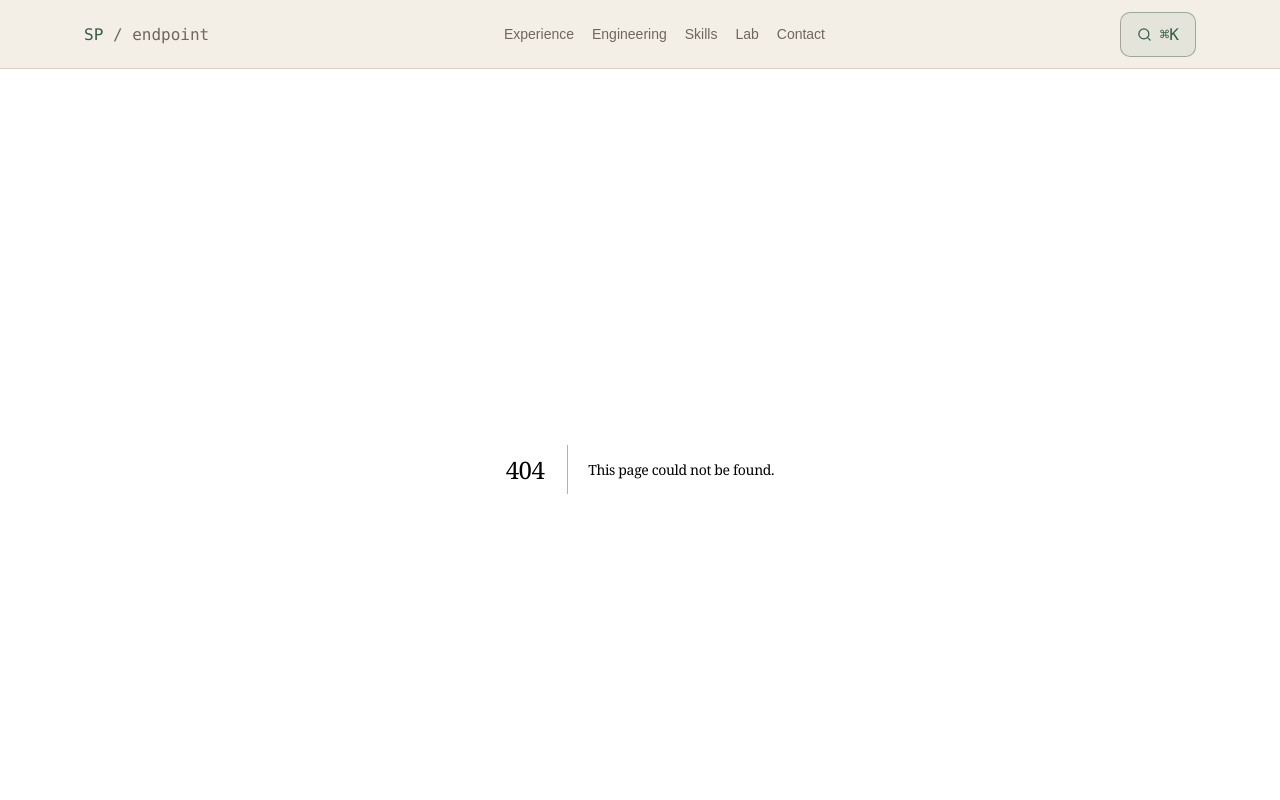
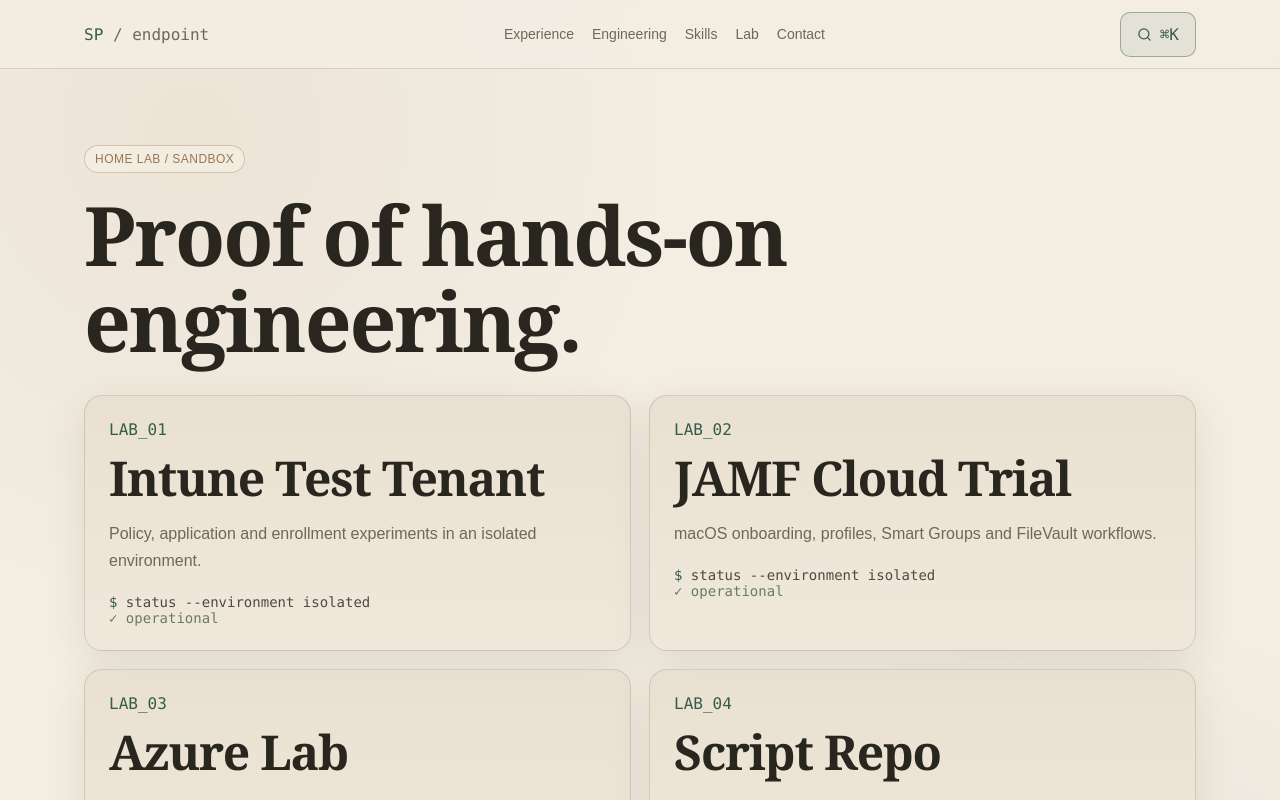
Before and after one commit to Shivampainuly/suman-portfolio, a Next.js app: page /lab in a window 1280 px wide. Before the commit this address had no page. Shown: the top 800 px of the page. Built offline with nearby package versions, Linux system fonts and the light colour scheme.

Commit message:
Add lab page

```diff
--- /dev/null
+++ b/app/lab/page.tsx
@@ -0,0 +1,3 @@
+import {MagneticButton} from '../../components/MagneticButton';
+const labs=[['Intune Test Tenant','Policy, application and enrollment experiments in an isolated environment.'],['JAMF Cloud Trial','macOS onboarding, profiles, Smart Groups and FileVault workflows.'],['Azure Lab','Identity, automation and infrastructure experiments with cloud services.'],['Script Repo','Reusable PowerShell and endpoint remediation patterns.']];
+export default function Lab(){return <main><section><div className="container"><span className="pill">HOME LAB / SANDBOX</span><h1 style={{marginTop:18}}>Proof of hands-on engineering.</h1><div className="grid two" style={{marginTop:32}}>{labs.map(([t,d],i)=><div className="card" key={t}><span className="accent mono">LAB_0{i+1}</span><h2 style={{marginTop:14}}>{t}</h2><p className="muted">{d}</p><div className="terminal" style={{marginTop:20}}><span className="prompt">$ </span>status --environment isolated<br/><span className="ok">✓ operational</span></div></div>)}</div><div className="card" style={{marginTop:20}}><h2>Topology</h2><p className="muted">Host → Hyper-V → Domain Controller / Intune Connector / Client VM → Entra ID + Microsoft Graph.</p><MagneticButton href="/engineering">View automation patterns</MagneticButton></div></div></section></main>}
```
